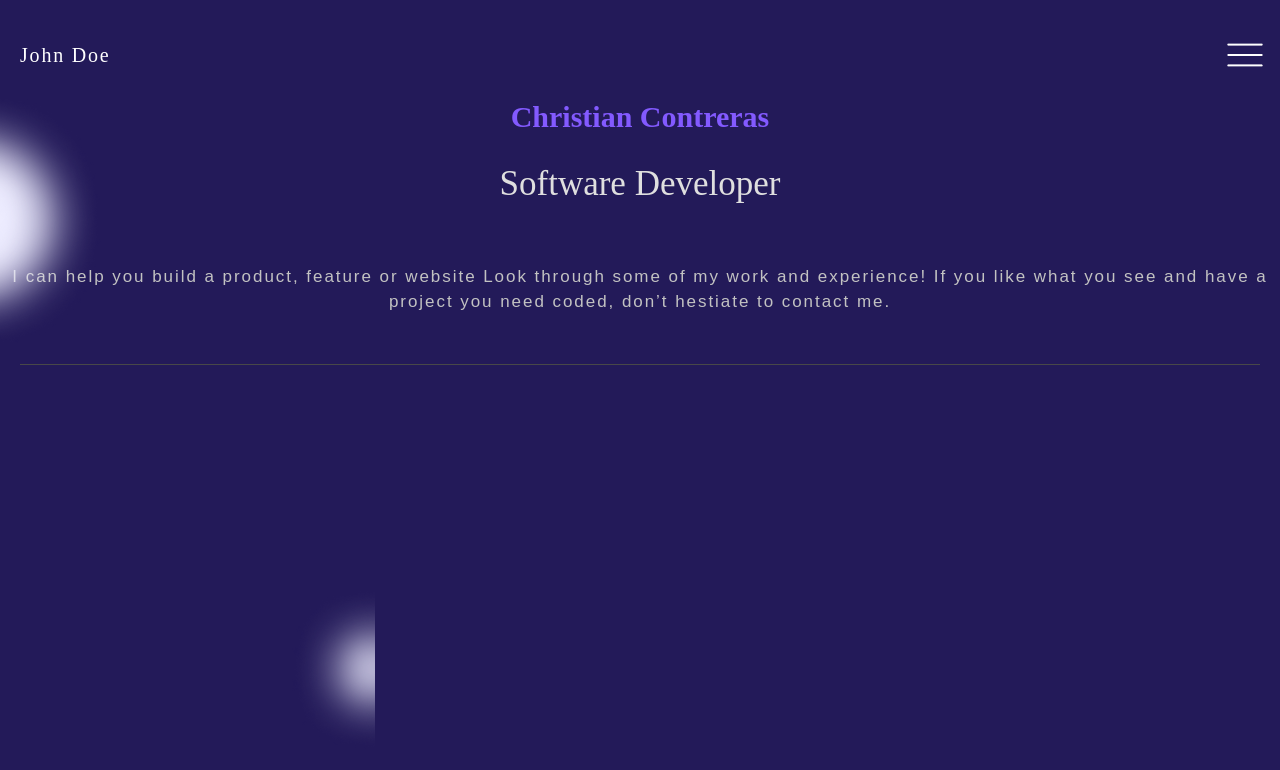
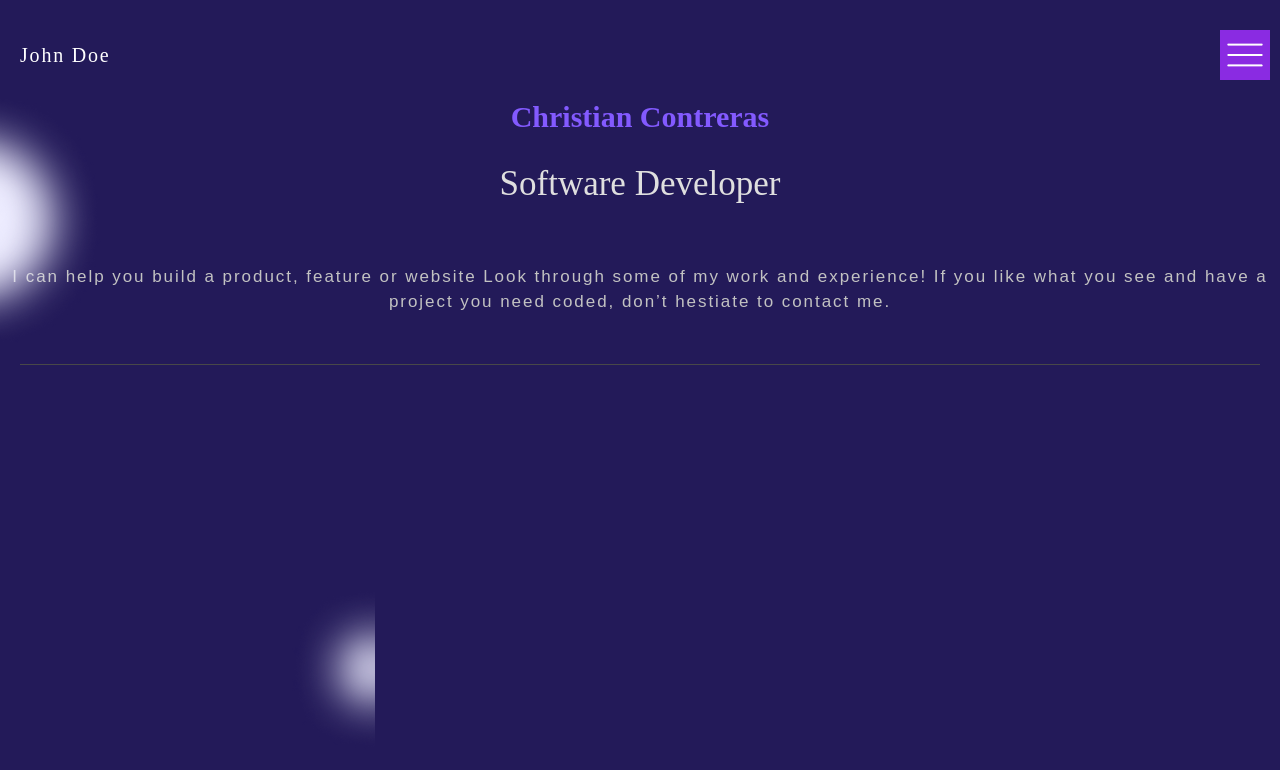
Before and after one commit to er-contreras/Portfolio, a plain HTML site: page index.html in a window 1280 px wide. In both pictures the pointer is over the picture 1245 px from the left and 55 px from the top of the page. Drawn offline with Linux system fonts and the light colour scheme.

Commit message:
Add hover on button menu

```diff
--- a/index.html
+++ b/index.html
@@ -13,7 +13,7 @@
   <header>
     <h2>John Doe</h2>
     <!-- <i class="material-icons">menu</i> -->
-    <img src="/Icon-Menu.png" alt="">
+    <img class="hover-button" src="/Icon-Menu.png" alt="">
   </header>
 
   <section>
--- a/style.css
+++ b/style.css
@@ -19,6 +19,10 @@ header {
   color: white;
   margin: 1rem;
   margin-top: 3rem;
+}
+
+.hover-button:hover {
+  background: blueviolet;
 }
 
 header h2 {
```
